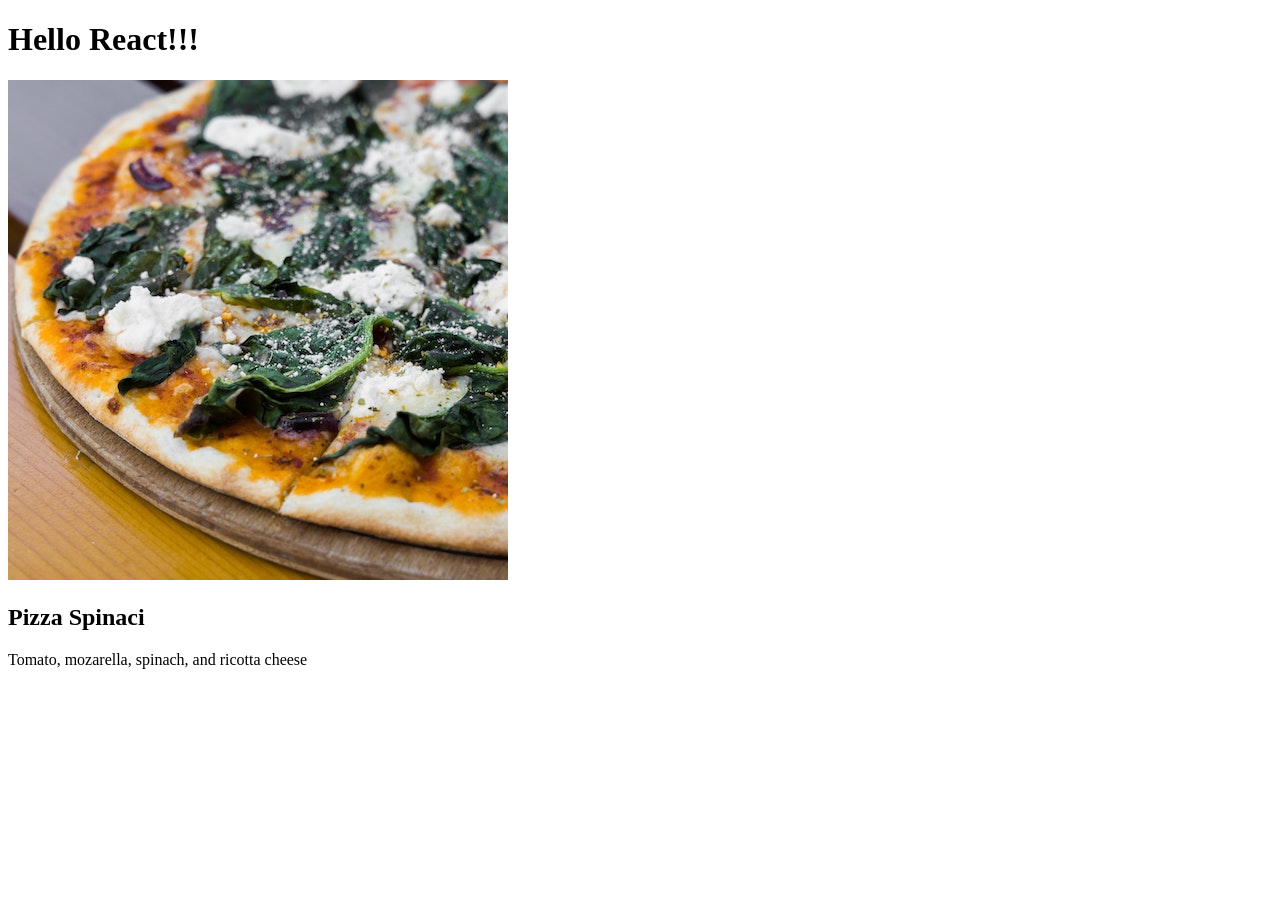
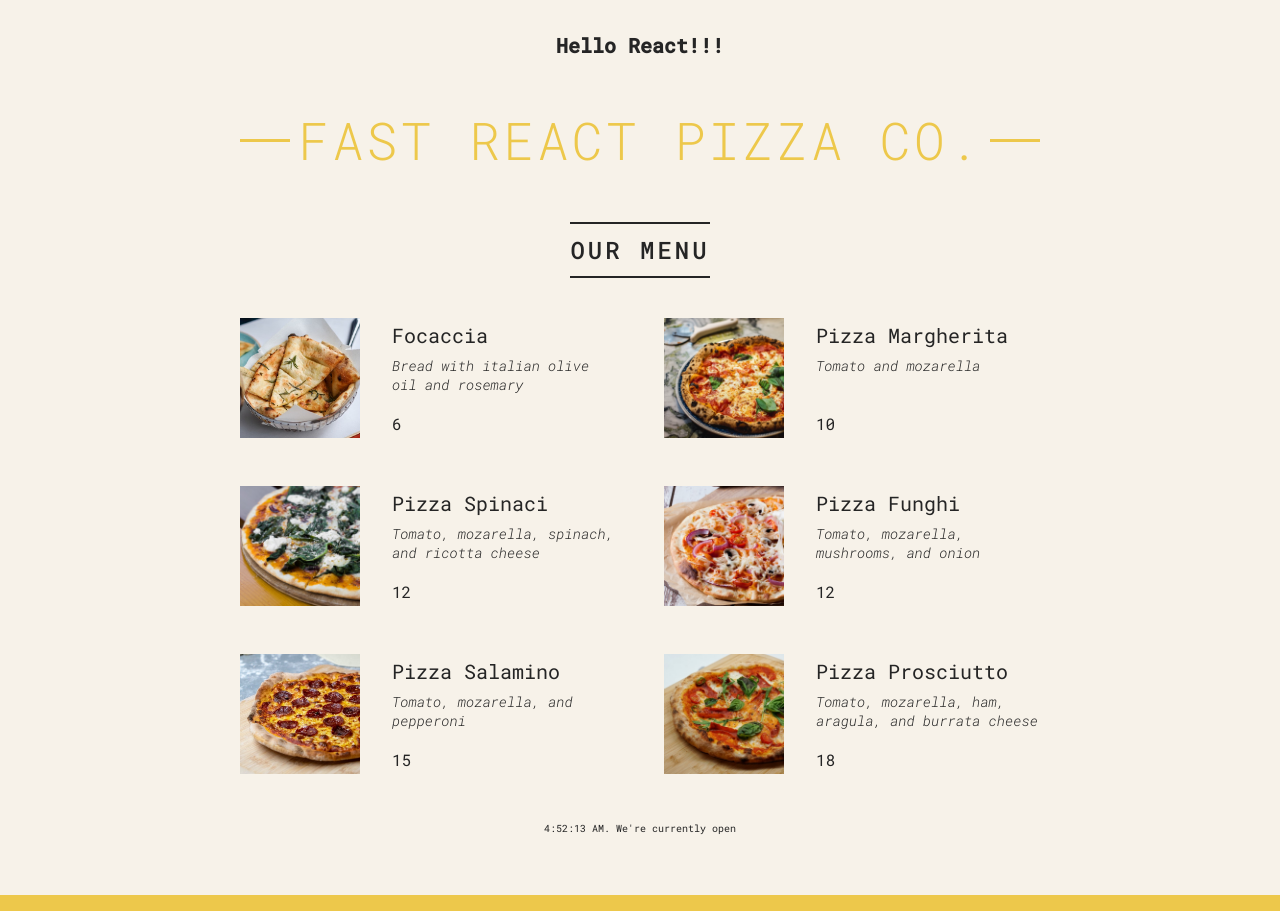
Before and after one commit to adilsonsimiaoDK/ReactProjects, a React app in the folder 03-pizza-menu/: page / in a window 1280 px wide. Before the commit the page ends 800 px from the top, so only its background shows below. Built offline with nearby package versions, Linux system fonts and the light colour scheme.

Commit message:
challenge finished!

```diff
--- a/03-pizza-menu/src/index.css
+++ b/03-pizza-menu/src/index.css
@@ -1,4 +1,4 @@
-@import url('https://fonts.googleapis.com/css2?family=Roboto+Mono:ital,wght@0,300;0,400;0,500;1,300&display=swap');
+@import url("https://fonts.googleapis.com/css2?family=Roboto+Mono:ital,wght@0,300;0,400;0,500;1,300&display=swap");
 
 * {
   margin: 0;
@@ -11,7 +11,7 @@ html {
 }
 
 body {
-  font-family: 'Roboto Mono', sans-serif;
+  font-family: "Roboto Mono", sans-serif;
   color: #252525;
   font-weight: 400;
   background-color: #f7f2e9;
@@ -55,9 +55,9 @@ body {
 .header h1::before,
 .header h1::after {
   display: block;
-  content: '';
+  content: "";
   height: 3px;
-  width: 12rem;
+  width: 5rem;
   background-color: #edc84b;
   position: absolute;
   top: calc(50% - 1px);
--- a/03-pizza-menu/src/index.js
+++ b/03-pizza-menu/src/index.js
@@ -1,23 +1,146 @@
 import React from "react";
 import ReactDOM from "react-dom/client";
-//import pizzaData from "./data.js";
+import "./index.css";
+
+const pizzaData = [
+  {
+    name: "Focaccia",
+    ingredients: "Bread with italian olive oil and rosemary",
+    price: 6,
+    photoName: "pizzas/focaccia.jpg",
+    soldOut: false,
+  },
+  {
+    name: "Pizza Margherita",
+    ingredients: "Tomato and mozarella",
+    price: 10,
+    photoName: "pizzas/margherita.jpg",
+    soldOut: false,
+  },
+  {
+    name: "Pizza Spinaci",
+    ingredients: "Tomato, mozarella, spinach, and ricotta cheese",
+    price: 12,
+    photoName: "pizzas/spinaci.jpg",
+    soldOut: false,
+  },
+  {
+    name: "Pizza Funghi",
+    ingredients: "Tomato, mozarella, mushrooms, and onion",
+    price: 12,
+    photoName: "pizzas/funghi.jpg",
+    soldOut: false,
+  },
+  {
+    name: "Pizza Salamino",
+    ingredients: "Tomato, mozarella, and pepperoni",
+    price: 15,
+    photoName: "pizzas/salamino.jpg",
+    soldOut: true,
+  },
+  {
+    name: "Pizza Prosciutto",
+    ingredients: "Tomato, mozarella, ham, aragula, and burrata cheese",
+    price: 18,
+    photoName: "pizzas/prosciutto.jpg",
+    soldOut: false,
+  },
+];
 
 function App() {
   return (
-    <div>
+    <div className="container">
       <h1> Hello React!!!</h1>
-      <Pizza />
+      <Header />
+      <Menu />
+      <Footer />
+    </div>
+  );
+}
+function Header() {
+  const style = {};
+
+  return (
+    <header className="header footer">
+      <h1 style={style}>Fast React Pizza Co.</h1>
+    </header>
+  );
+}
+
+function Menu() {
+  return (
+    <main className="menu">
+      <h2>Our Menu</h2>
+
+      <ul className="pizzas">
+        {pizzaData.map((pizza) => (
+          <Pizza pizzaObje={pizza} key={pizza.name} />
+        ))}
+      </ul>
+
+      {/* <Pizza
+          name="Focaccia"
+          ingredients="Bread with italian olive oil and rosemary"
+          photoName="pizzas/focaccia.jpg "
+          price={15}
+        />
+        <Pizza
+          name="Pizza Magherita"
+          ingredients="Tomato and mozarella"
+          photoName="pizzas/margherita.jpg "
+          price={15}
+        />
+        <Pizza
+          name="Pizza Spinachi"
+          ingredients="Tomato, mozarella, spinach, and ricotta cheese"
+          photoName="pizzas/spinaci.jpg "
+          price={15}
+        />
+        <Pizza
+          name="Pizza Prosciutto"
+          ingredients="Tomato, mozarella, ham, aragula, and burrata cheese"
+          photoName="pizzas/prosciutto.jpg "
+          price={15}
+        />
+        <Pizza
+          name="Pizza Salamino"
+          ingredients="Tomato, mozarella and Pepperoni "
+          photoName="pizzas/salamino.jpg "
+          price={15}
+        />
+        <Pizza
+          name="Pizza Funghi"
+          ingredients="Tomato, mozarella, mushrooms, and onion"
+          photoName="pizzas/funghi.jpg "
+          price={10}
+        /> */}
+    </main>
+  );
+}
+
+function Pizza(props) {
+  return (
+    <div className="pizza">
+      <img src={props.pizzaObje.photoName} alt={props.name} />
+      <div>
+        <h3>{props.pizzaObje.name}</h3>
+        <p>{props.pizzaObje.ingredients}</p>
+        <span>{props.pizzaObje.price}</span>
+      </div>
     </div>
   );
 }
 
-function Pizza() {
+function Footer() {
+  const hour = new Date().getHours();
+  const openHours = 12;
+  const closeHours = 22;
+  const isOpen = hour >= openHours && hour <= closeHours;
+  console.log(isOpen);
+  // if (hour >= openHours && hour <= closeHours) alert("We're currently open!");
+  // else alert("Sorry we're closed");
   return (
-    <div>
-      <img src="pizzas/spinaci.jpg " />
-      <h2>Pizza Spinaci</h2>
-      <p>Tomato, mozarella, spinach, and ricotta cheese</p>
-    </div>
+    <footer>{new Date().toLocaleTimeString()}. We're currently open</footer>
   );
 }
 
--- /dev/null
+++ b/challenges/chalenge1/src/style.css
@@ -0,0 +1,56 @@
+@import url("https://fonts.googleapis.com/css2?family=IBM+Plex+Mono:wght@300;400;500&display=swap");
+
+* {
+  margin: 0;
+  padding: 0;
+  box-sizing: border-box;
+}
+
+body {
+  font-family: "IBM Plex Mono", sans-serif;
+  background-color: #f7f7f7;
+}
+
+h1 {
+  margin-bottom: 12px;
+}
+
+.card {
+  width: 400px;
+  margin: 40px;
+  border: 4px solid #222;
+}
+
+.card::after {
+  content: "";
+  display: block;
+}
+
+.avatar {
+  width: 100%;
+  left: 100%;
+
+  display: block;
+}
+
+.data {
+  padding: 32px;
+  padding-top: 24px;
+}
+
+.skill-list {
+  list-style: none;
+  display: flex;
+  flex-wrap: wrap;
+  gap: 8px;
+  margin-top: 16px;
+}
+
+.skill {
+  padding: 2px 12px;
+  border-radius: 5px;
+  display: flex;
+  align-items: center;
+  gap: 8px;
+  font-weight: 500;
+}
```
Also changed, not shown: 03-pizza-menu/src/data.js (deleted, +0 -48 lines), challenges/chalenge1/package.json (added, +38 -0 lines), challenges/chalenge1/public/index.html (added, +43 -0 lines), challenges/chalenge1/src/index.js (added, +69 -0 lines), challenges/chalenge1/README.md (added), 3 other files.
